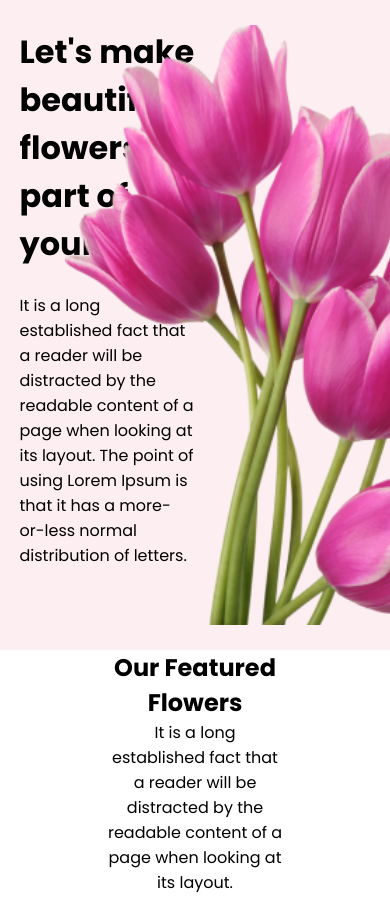
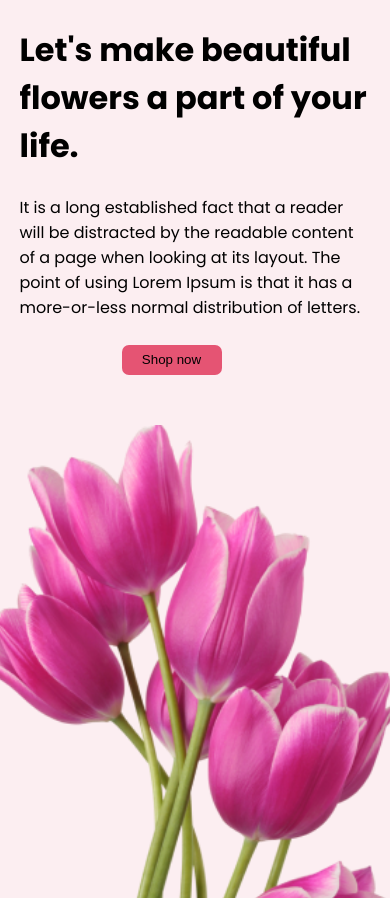
Before and after one commit to smshakil6907/Flower-shop-webside, a plain HTML site: page index.html in a window 390 px wide. Shown: the top 898 px of the page. Drawn offline with Linux system fonts and the light colour scheme.

Commit message:
added banner section responsive for mobile

```diff
--- a/index.html
+++ b/index.html
@@ -5,6 +5,7 @@
         <meta name="viewport" content="width=device-width, initial-scale=1.0">
         <title>Flower Shop</title>
         <link rel="stylesheet" href="styles/style.css">
+        <link rel="stylesheet" href="styles/mobile.css">
     </head>
     <body>
         <header>
--- /dev/null
+++ b/styles/mobile.css
@@ -0,0 +1,19 @@
+@media screen and (max-width: 576px) {
+  .banner-content {
+    flex-direction: column;
+  }
+  .banner-section-container {
+    height: 1050px;
+  }
+  .banner-image-container {
+    margin-left: 80px;
+  }
+  .banner-text-container {
+    flex-direction: column;
+    width: 100%;
+    height: 400px;
+  }
+  .banner-text-container button {
+    margin-right: 47px;
+  }
+}
```
